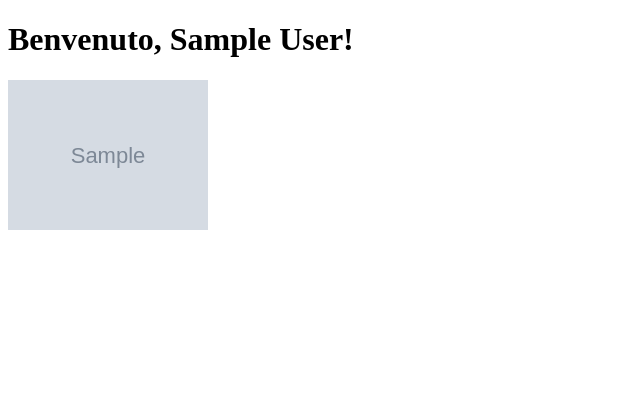
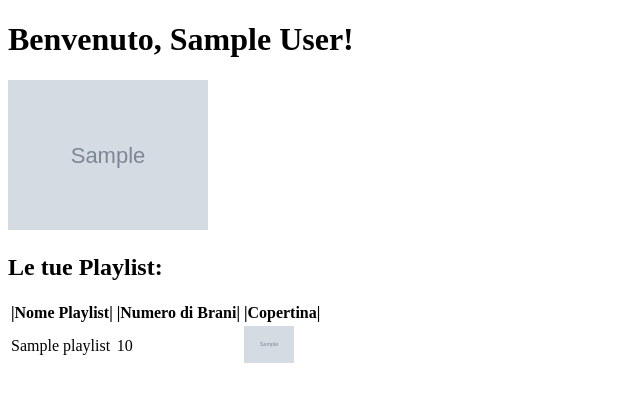
Before and after one commit to tiruzz/ProgettoSpotify, a Flask app: template templates/home.html in a window 1280 px wide. Shown: the top 402 px of the page, without its empty margins (0-640 px from the left). Run offline with Flask 3, Linux system fonts and the light colour scheme; the template is opened without the code that fills it: most values are stand-ins (such as "Sample title", 1, 10 or a date in 2020); grey boxes marked "Sample" are stand-in pictures.

Commit message:
Parte 2 finita, molto figo

```diff
--- a/app.py
+++ b/app.py
@@ -5,7 +5,7 @@ from spotipy.oauth2 import SpotifyOAuth
 #le tue credenziali le trovi nella dashboard di prima
 SPOTIFY_CLIENT_ID = "3cb0c68445c2438e9facc310b7b0e827"
 SPOTIFY_CLIENT_SECRET = "10564376edbe42dda53de2a6be0024a0"
-SPOTIFY_REDIRECT_URI = "http://127.0.0.1:5000/callback" #dopo il login andiamo qui
+SPOTIFY_REDIRECT_URI = "https://5000-tiruzz-progettospotify-xdzvjhnq8k8.ws-eu117.gitpod.io/callback" #dopo il login andiamo qui
 
 app = Flask(__name__)
 app.secret_key = 'chiave_per_session' #ci serve per identificare la sessione
@@ -15,8 +15,11 @@ sp_oauth = SpotifyOAuth(
     client_id=SPOTIFY_CLIENT_ID,
     client_secret=SPOTIFY_CLIENT_SECRET,
     redirect_uri=SPOTIFY_REDIRECT_URI,
-    scope="user-read-private" #permessi x informazioni dell'utente
+    scope="user-read-private", #permessi x informazioni dell'utente
+    show_dialog=True
 )
+
+
 
 @app.route('/')
 def login():
@@ -38,7 +41,12 @@ def home():
     sp = spotipy.Spotify(auth=token_info['access_token']) #usiamo il token per ottenere i dati del profilo
     user_info = sp.current_user()
     print(user_info) #capiamo la struttura di user_info per usarle nel frontend
-    return render_template('home.html', user_info=user_info) #passo le info utente all'home.html
-
+    playlists = sp.current_user_playlists() #sempre tramite il token sp preso prima
+    playlists_info = playlists['items'] #prendiamo solo la lista delle playlist
+    return render_template('home.html', user_info=user_info, playlists=playlists_info)
+@app.route('/logout')
+def logout():
+    session.clear() #cancelliamo l'access token salvato in session
+    return redirect(url_for('login'))
 if __name__ == '__main__':
     app.run(debug=True)
--- a/templates/home.html
+++ b/templates/home.html
@@ -3,11 +3,41 @@
     <head>
         <meta charset="UTF-8">
         <meta name="viewport" content="width=device-width, initial-scale=1.0">
+        <title>Profilo Utente</title>
     </head>
     <body>
         <h1>Benvenuto, {{ user_info['display_name'] }}!</h1>
         {% if user_info['images'] %}
-            <img src="{{ user_info['images'][0]['url'] }}" width="200">
+        <img src="{{ user_info['images'][0]['url'] }}" width="200" alt="Immagine profilo">
+        {% endif %}
+        <h2>Le tue Playlist:</h2>
+        {% if playlists %}
+        <table>
+        <thead>
+            <tr>
+                <th>|Nome Playlist|</th>
+                <th>|Numero di Brani|</th>
+                <th>|Copertina|</th>
+            </tr>
+        </thead>
+        <tbody>
+            {% for playlist in playlists %}
+            <tr>
+                <td>{{ playlist['name'] }}</td>
+                <td>{{ playlist['tracks']['total'] }}</td>
+                <td>
+                    {% if playlist['images'] %}
+                    <img src="{{ playlist['images'][0]['url'] }}" width="50" alt="Copertina playlist">
+                    {% else %}
+                    Nessuna immagine
+                    {% endif %}
+                </td>
+            </tr>
+            {% endfor %}
+            </tbody>
+        </table>
+        {% else %}
+            <p>Non hai playlist disponibili.</p>
         {% endif %}
     </body>
 </html>
```
Also changed, not shown: .gitpod.yml (added), 1 other file.
